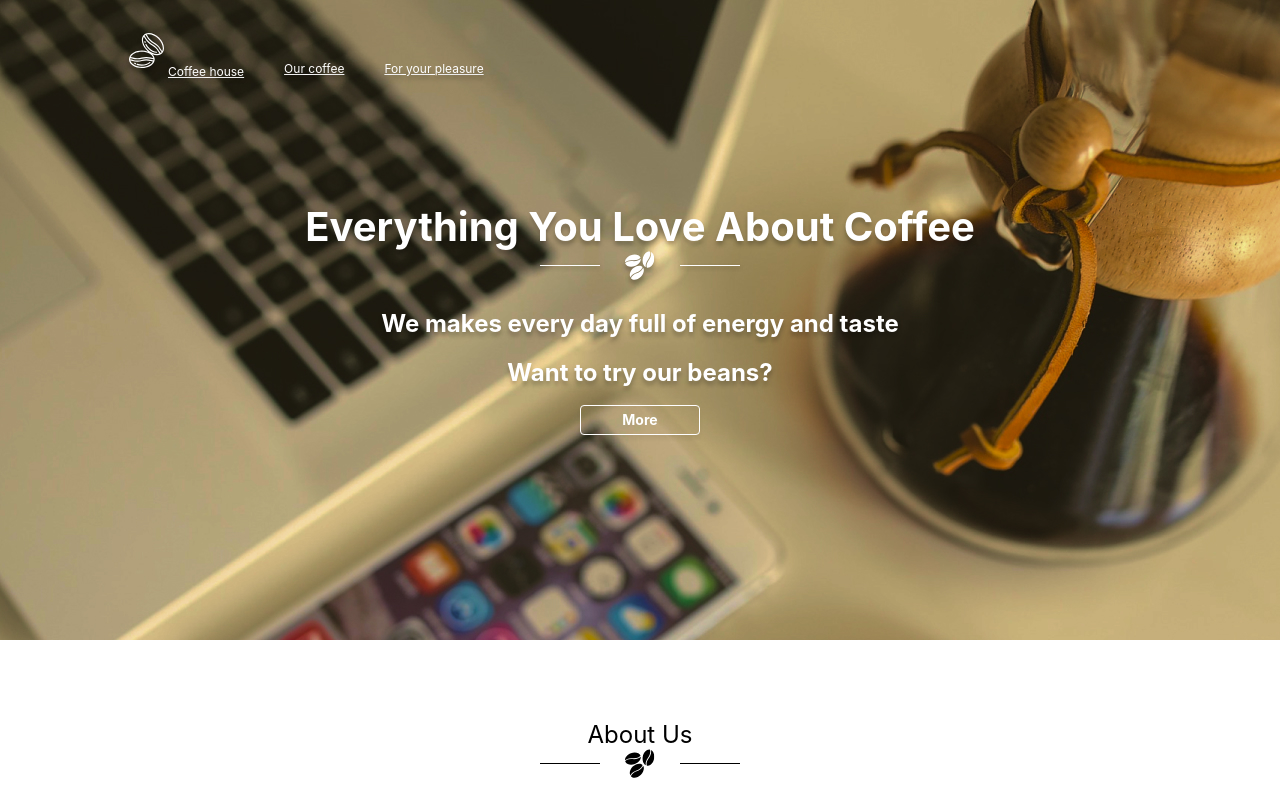
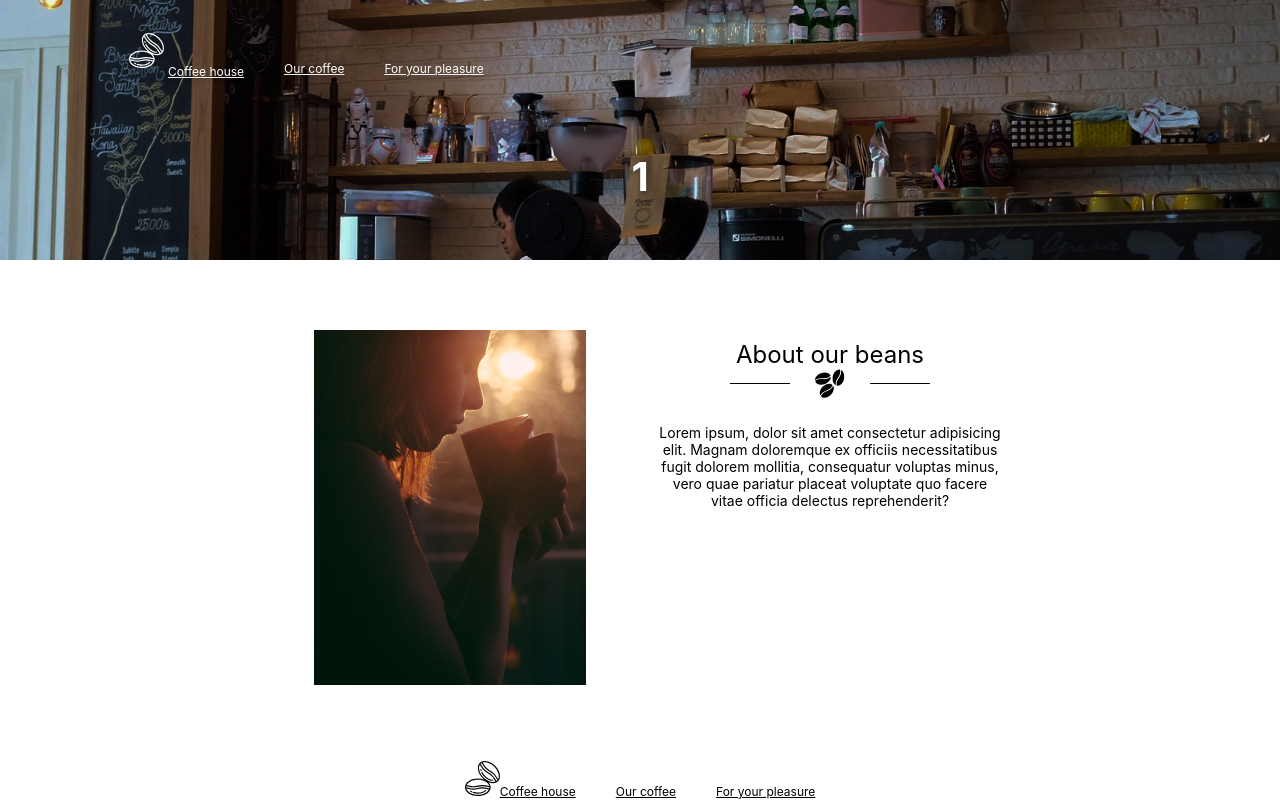
Before and after one commit to pano696/react-coffee, a React (Create React App) app: page /coffee/1 in a window 1280 px wide. Shown: the top 801 px of the page. Built offline with nearby package versions, Linux system fonts and the light colour scheme; data requests are answered from the project's data file.

Commit message:
From work

```diff
--- a/src/components/app/app.js
+++ b/src/components/app/app.js
@@ -1,6 +1,6 @@
 import React from 'react';
 import {Route, Switch} from 'react-router-dom';
-import {MainPage, CoffeePage, PleasurePage} from '../pages';
+import {MainPage, CoffeePage, PleasurePage, ShopItem} from '../pages';
 import Footer from '../footer';
 
 
@@ -10,8 +10,13 @@ const App = () => {
     <>
       <Switch>
         <Route path='/' exact component={MainPage} />
-        <Route path='/coffee' exact component={CoffeePage} />
-        <Route path='/pleasure' exact component={PleasurePage} />
+        <Route path='/coffee/' exact component={CoffeePage} />
+        <Route path='/pleasure/' exact component={PleasurePage} />
+        <Route path='/coffee/:name' exact render={
+          ({match}) => {
+            return <ShopItem name={match.params.name}/>
+          }
+        }/>
         <Route component={MainPage} />
       </Switch>
         <Footer />
--- a/src/components/pages/index.js
+++ b/src/components/pages/index.js
@@ -1,8 +1,10 @@
 import MainPage from './mainPage';
 import CoffeePage from './coffeePage';
 import PleasurePage from './pleasurePage';
+import ShopItem from './shopItem';
 export {
   MainPage,
   CoffeePage,
-  PleasurePage
+  PleasurePage,
+  ShopItem
 }
--- /dev/null
+++ b/src/components/pages/shopItem.js
@@ -0,0 +1,78 @@
+import React, {Component} from 'react';
+import {connect} from 'react-redux';
+import Header from '../header';
+import {Container, Row, Col} from 'reactstrap';
+import BeansLogo from '../beansLogo';
+import coffeeGirl from './coffee_girl.jpg'
+import './coffeePage.sass';
+import DbConsumer from '../dbConsumer';
+import {coffeeRequested, coffeeLoaded, coffeeError} from '../../actions/';
+import Spiner from '../spinner';
+import Error from '../error';
+
+const ShopItem = (props) => {
+
+  console.log(props)
+  const {name, coffee} = props;
+
+
+
+  return (
+  <>
+    <Header
+      pageType="banner"
+      page="coffee"
+      title={name}/>
+    <section className="shop">
+        <Container>
+            <Row>
+                <Col lg={{size: 4}} xs={{offset:2}}>
+                    <img className="shop__girl" src={coffeeGirl} alt="girl" />
+                </Col>
+                <div className="col-lg-4">
+                    <div className="title">About our beans</div>
+                    <BeansLogo color="black" />
+                    <div className="shop__text">
+                        Lorem ipsum, dolor sit amet consectetur adipisicing elit. Magnam doloremque ex officiis necessitatibus fugit dolorem mollitia, consequatur voluptas minus, vero quae pariatur placeat voluptate quo facere vitae officia delectus reprehenderit?
+                    </div>
+                </div>
+            </Row>
+        </Container>
+    </section>
+  </>
+  )
+}
+
+const WithData = (View) => {
+  return class extends Component {
+
+    componentDidMount() {
+      // console.log(props)
+      const {dbService, coffeeRequested, coffeeLoaded, coffeeError} = this.props;
+      coffeeRequested();
+      dbService.getCoffee()
+        .then(response => coffeeLoaded(response))
+        .catch(() => coffeeError())
+    }
+
+    render() {
+      return <View {...this.props} />
+    }
+  }
+}
+
+const mapStateToProps = (state) => {
+  return {
+    coffee: state.coffee,
+    loading: state.loading,
+    error: state.error
+  }
+}
+
+const mapDispatchToProps = {
+  coffeeRequested,
+  coffeeLoaded,
+  coffeeError
+};
+
+export default DbConsumer()(connect(mapStateToProps, mapDispatchToProps)(WithData(ShopItem)));
```
